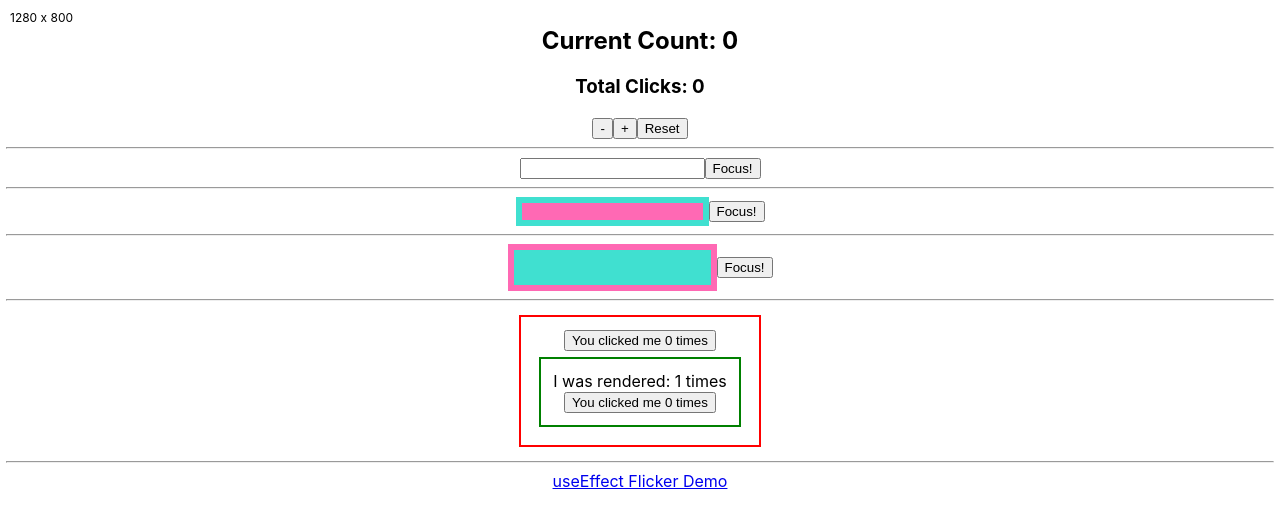
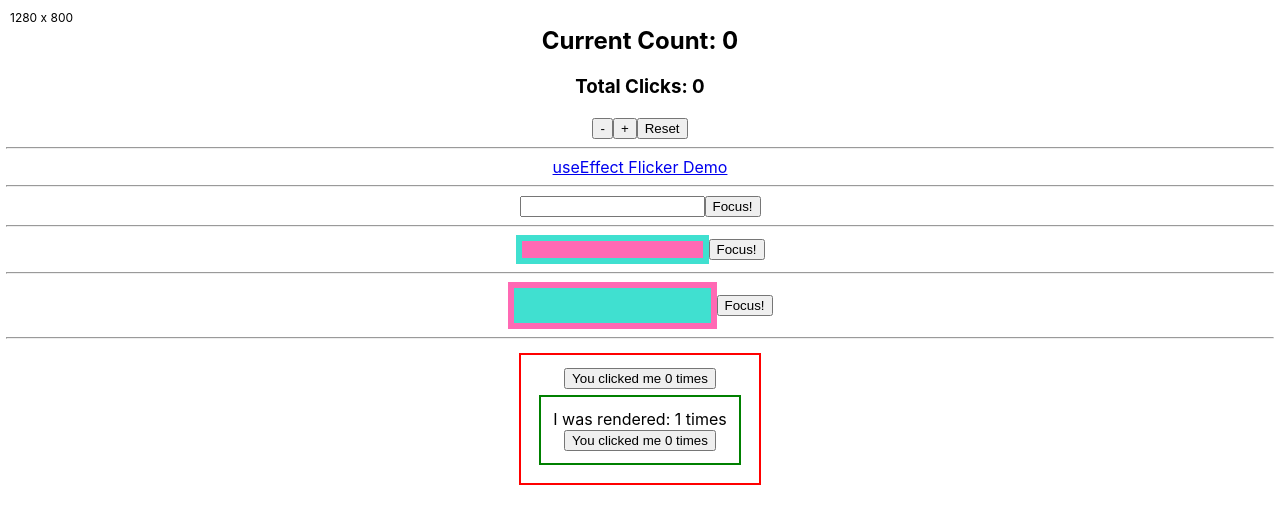
Before and after one commit to gotech-io/react-advanced-hooks, a React (Create React App) app: page / in a window 1280 px wide. Shown: the top 528 px of the page. Built offline with nearby package versions, Linux system fonts and the light colour scheme.

Commit message:
re-order

```diff
--- a/src/App.jsx
+++ b/src/App.jsx
@@ -19,6 +19,10 @@ const App = () => {
       <div>
         <CounterReducer initialCount={0} />
         <hr />
+        <a href="https://codesandbox.io/s/useeffect-flicker-example-forked-xc7ry">
+          useEffect Flicker Demo
+        </a>
+        <hr />
         <FocusInput />
         <hr />
         <FocusInputWithForwardRef />
@@ -26,10 +30,6 @@ const App = () => {
         <FocusInputWithForwardRefImperative />
         <hr />
         <RenderCounter />
-        <hr />
-        <a href="https://codesandbox.io/s/useeffect-flicker-example-forked-xc7ry">
-          useEffect Flicker Demo
-        </a>
       </div>
     </div>
   );
```
